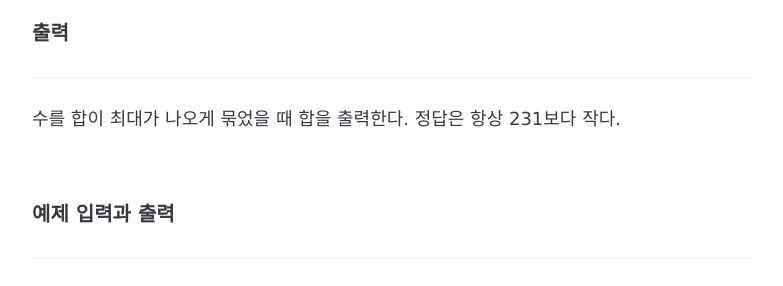
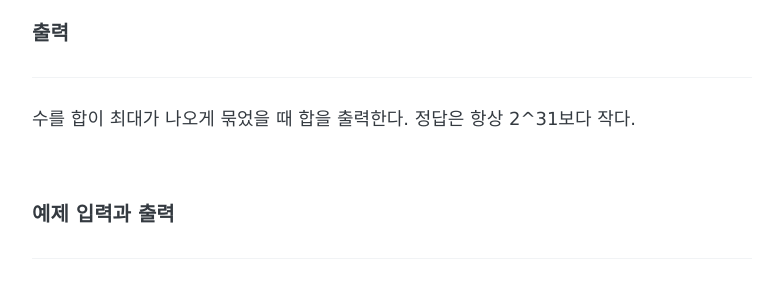
Before and after one commit to zoe0-0/blog, a Jekyll site: the page built from _posts/2019-08-09-Boj_Algorithm15.md, in a window 1280 px wide and 900 px high, scrolled down 836 px. Shown: the part 152-438 px from the top of the window, without its empty margins (248-1031 px from the left). Built offline with Jekyll 4.4.1, drawn with Linux system fonts in a browser that asks for light colours; comment, search, counter and statistics services are not loaded.

Commit message:
Add new post

```diff
--- a/_posts/2019-08-09-Boj_Algorithm15.md
+++ b/_posts/2019-08-09-Boj_Algorithm15.md
@@ -33,7 +33,7 @@ tags:
 
 ---
 
-수를 합이 최대가 나오게 묶었을 때 합을 출력한다. 정답은 항상 231보다 작다.
+수를 합이 최대가 나오게 묶었을 때 합을 출력한다. 정답은 항상 2^31보다 작다.
 
 <br>
 
```
